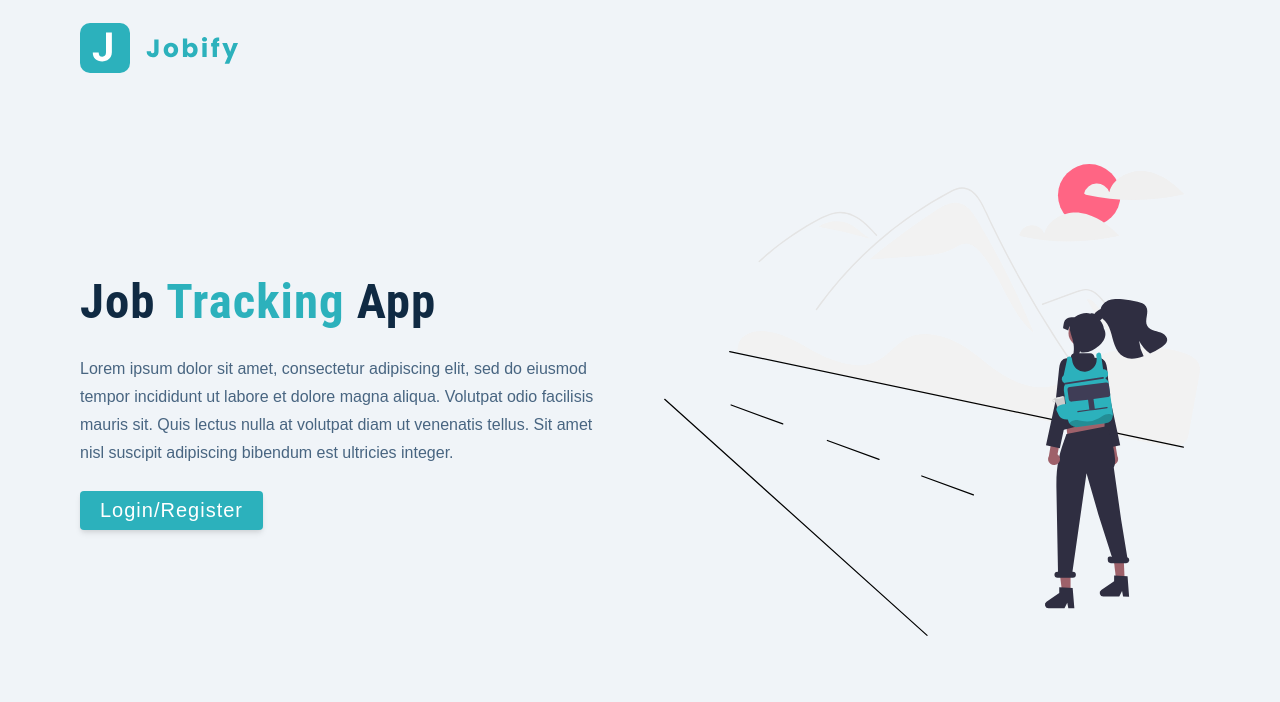
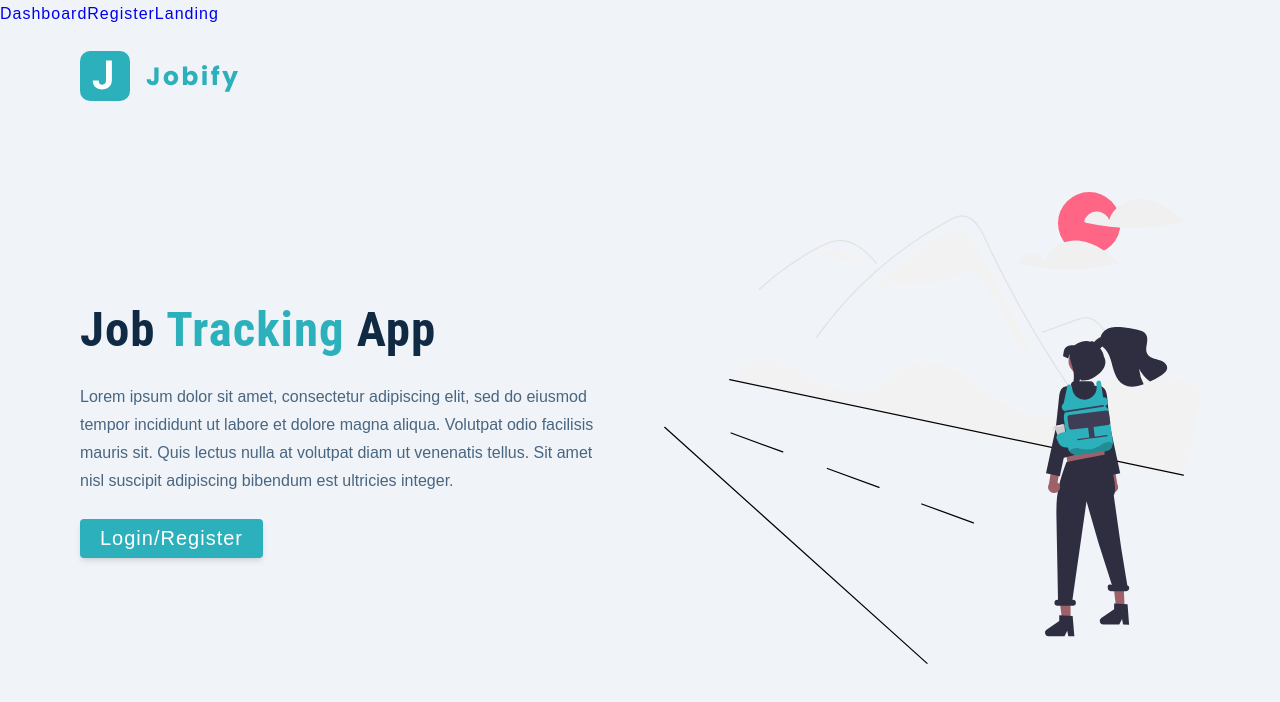
Before and after one commit to dustinlapierre/Jobify, a React (Create React App) app in the folder client/: page /landing in a window 1280 px wide. Shown: the top 702 px of the page. Built offline with nearby package versions, Linux system fonts and the light colour scheme.

Commit message:
Implemented basic routing using React router 6

```diff
--- a/client/package.json
+++ b/client/package.json
@@ -6,9 +6,11 @@
     "@testing-library/jest-dom": "^5.16.5",
     "@testing-library/react": "^13.4.0",
     "@testing-library/user-event": "^13.5.0",
+    "history": "^5.3.0",
     "normalize.css": "^8.0.1",
     "react": "^18.2.0",
     "react-dom": "^18.2.0",
+    "react-router-dom": "^6.4.1",
     "react-scripts": "5.0.1",
     "styled-components": "^5.3.6",
     "web-vitals": "^2.1.4"
--- a/client/src/App.js
+++ b/client/src/App.js
@@ -1,11 +1,22 @@
 import Landing from "./pages/Landing";
+import {BrowserRouter, Routes, Route, Link} from "react-router-dom";
 
 function App()
 {
     return (
-        <div>
-            <Landing />
-        </div>
+        <BrowserRouter>
+            <nav>
+                <Link to="/">Dashboard</Link>
+                <Link to="/register">Register</Link>
+                <Link to="/landing">Landing</Link>
+            </nav>
+            <Routes>
+                <Route path="/" element={<div>DASHBOARD</div>} />
+                <Route path="/register" element={<div>REGISTER</div>} />
+                <Route path="/landing" element={<Landing />} />
+                <Route path="*" element={<h1>404 NOT FOUND</h1>} />
+            </Routes>
+        </BrowserRouter>
     );
 }
 
--- a/client/src/pages/Landing.js
+++ b/client/src/pages/Landing.js
@@ -1,6 +1,7 @@
 import main from "../assets/images/main.svg";
 import Wrapper from "../assets/wrappers/LandingPage";
 import {Logo} from "../components";
+import {Link} from "react-router-dom";
 
 const Landing = () =>
 {
@@ -19,7 +20,7 @@ const Landing = () =>
                         nulla at volutpat diam ut venenatis tellus. Sit amet nisl
                         suscipit adipiscing bibendum est ultricies integer.
                     </p>
-                    <button className="btn btn-hero">Login/Register</button>
+                    <Link to="/register" className="btn btn-hero">Login/Register</Link>
                 </div>
                 <div>
                     <img src={main} alt="job hunt" className="img main-img" />
```
Also changed, not shown: 1 other file (tests, documents, lock files or other folders).
